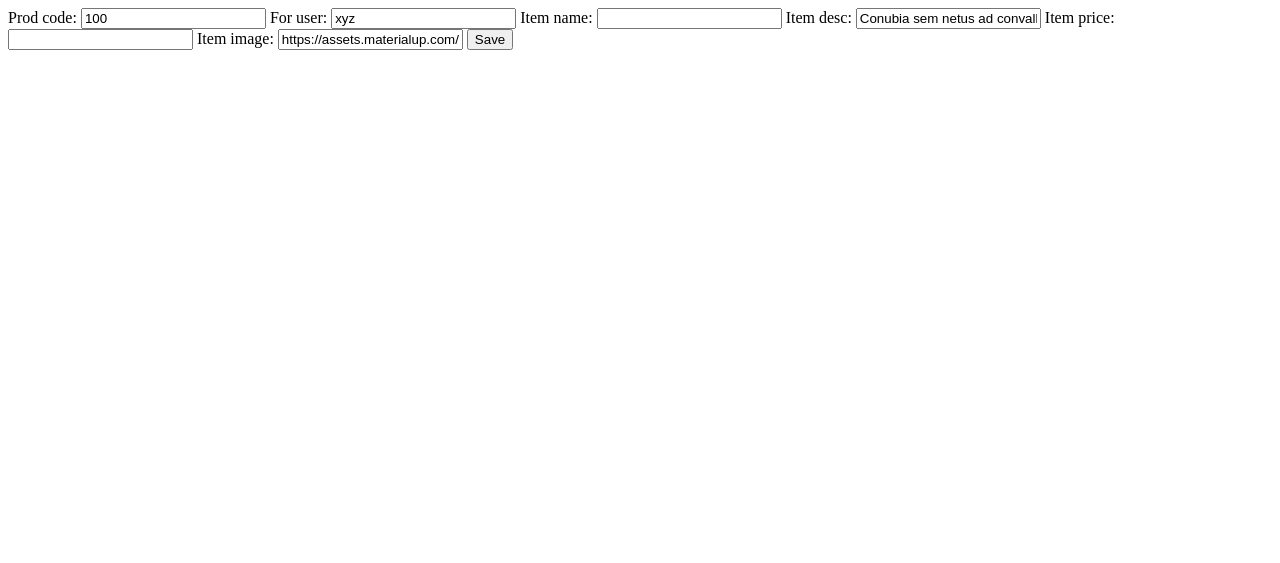
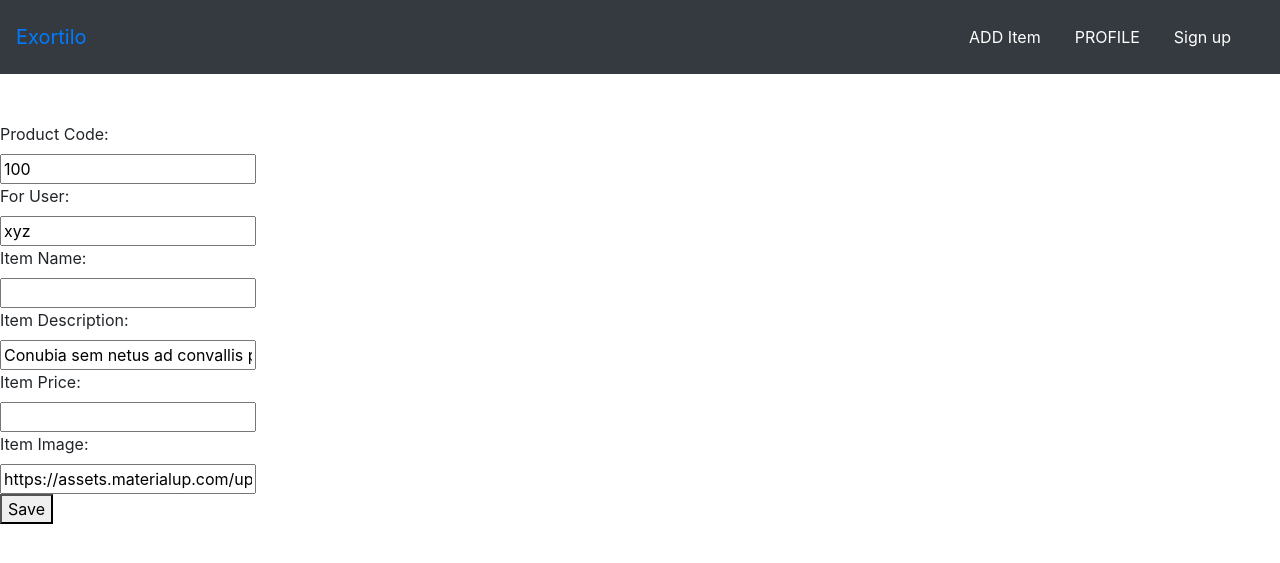
Before and after one commit to Ajinkyasus/django_3_ajinkya, a Django app: page /food/add/ in a window 1280 px wide. Shown: the top 563 px of the page. Run offline with Django 4.2, Linux system fonts and the light colour scheme.

Commit message:
commit:35

```diff
--- a/mysite/food/models.py
+++ b/mysite/food/models.py
@@ -11,7 +11,7 @@ class Item(models.Model):
     item_name = models.CharField(max_length=500)
     item_desc = models.CharField(
         max_length=500,
-        default="Conubia sem netus ad convallis proin. Nam lobortis ad justo inceptos vehicula sapien rhoncus rhoncus? Vel pellentesque ut taciti gravida hac sociis hendrerit semper platea penatibus fusce sociis. Quis eros dapibus phasellus vulputate. Ultricies nascetur integer dignissim dolor euismod mus! Blandit urna vehicula in varius vestibulum himenaeos? Litora pellentesque aliquam urna vulputate est. Pellentesque senectus laoreet habitant. Aliquet quis vestibulum turpis. Etiam bibendum, nisl sociis ut montes duis id eleifend condimentum etiam. Semper."
+        default="Conubia sem netus ad convallis proin. Nam lobortis ad justo inceptos vehicula sapien rhoncus rhoncus? Vel pellentesque ut taciti gravida hac sociis hendrerit semper platea penatibus fusce sociis. Quis eros dapibus phasellus vulputate."
         )
     item_price = models.IntegerField()
     item_image = models.CharField(
--- a/mysite/food/templates/food/base.html
+++ b/mysite/food/templates/food/base.html
@@ -20,7 +20,7 @@
 
         </a>
         <div class="navbar">
-            <a href="#" class="nav-item nav-link btn btn-dark">
+            <a href="{% url 'food:create_item' %}" class="nav-item nav-link btn btn-dark">
                 ADD Item
 
             </a>
--- a/mysite/food/templates/food/item-form.html
+++ b/mysite/food/templates/food/item-form.html
@@ -1,5 +1,22 @@
+{% extends 'food/base.html' %}
+
+{% block body %}
+
 <form method="POST">
     {% csrf_token %}
-    {{ form }}
-    <button type="submit">Save</button>
+    <label>Product Code:</label><br />
+	{{ form.prod_code }}<br />
+	<label>For User:</label><br />
+	{{ form.for_user }}<br />
+	<label>Item Name:</label><br />
+	{{ form.item_name }}<br />
+	<label>Item Description:</label><br />
+	{{ form.item_desc }}<br />
+	<label>Item Price:</label><br />
+	{{ form.item_price }}<br />
+	<label>Item Image:</label><br />
+	{{ form.item_image }}<br />
+	<button type="submit">Save</button>
 </form>
+
+{% endblock %}
--- a/mysite/food/urls.py
+++ b/mysite/food/urls.py
@@ -8,4 +8,5 @@ urlpatterns = [
     path('index/', views.index, name='index'),
     path('detail/<int:item_id>/',views.detail,name='detail'),
     path('add/', views.create_item, name='create_item'),
+    # path('update/<int:id>/',views.update_item,name='update_item'),
 ]
--- a/mysite/food/views.py
+++ b/mysite/food/views.py
@@ -25,6 +25,7 @@ def detail(request, item_id):
 
 def create_item(request):
     form = ItemForm(request.POST or None)
+    print(1)
 
     if form.is_valid():
         form.save()
```
Also changed, not shown: mysite/db.sqlite3, 1 other file.
